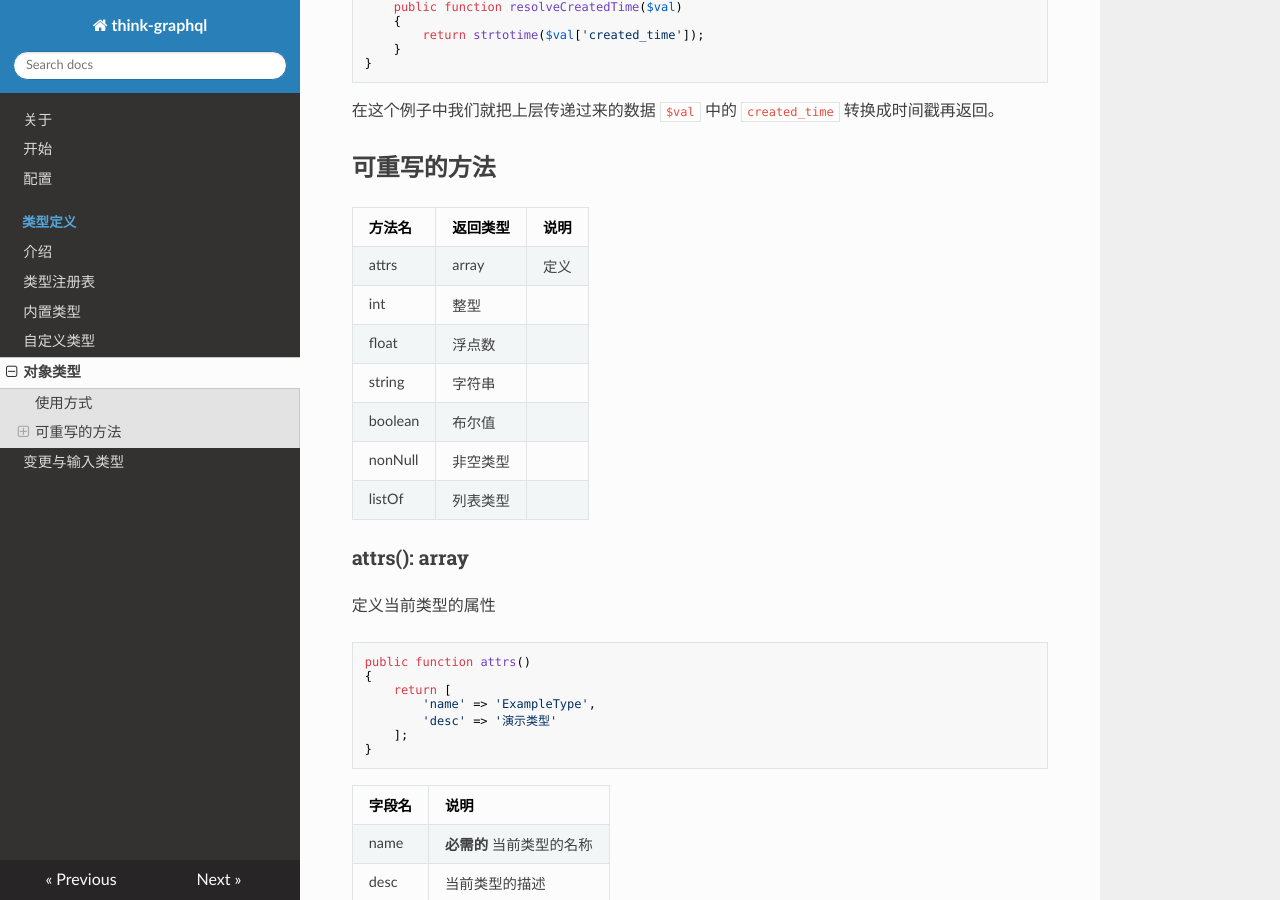
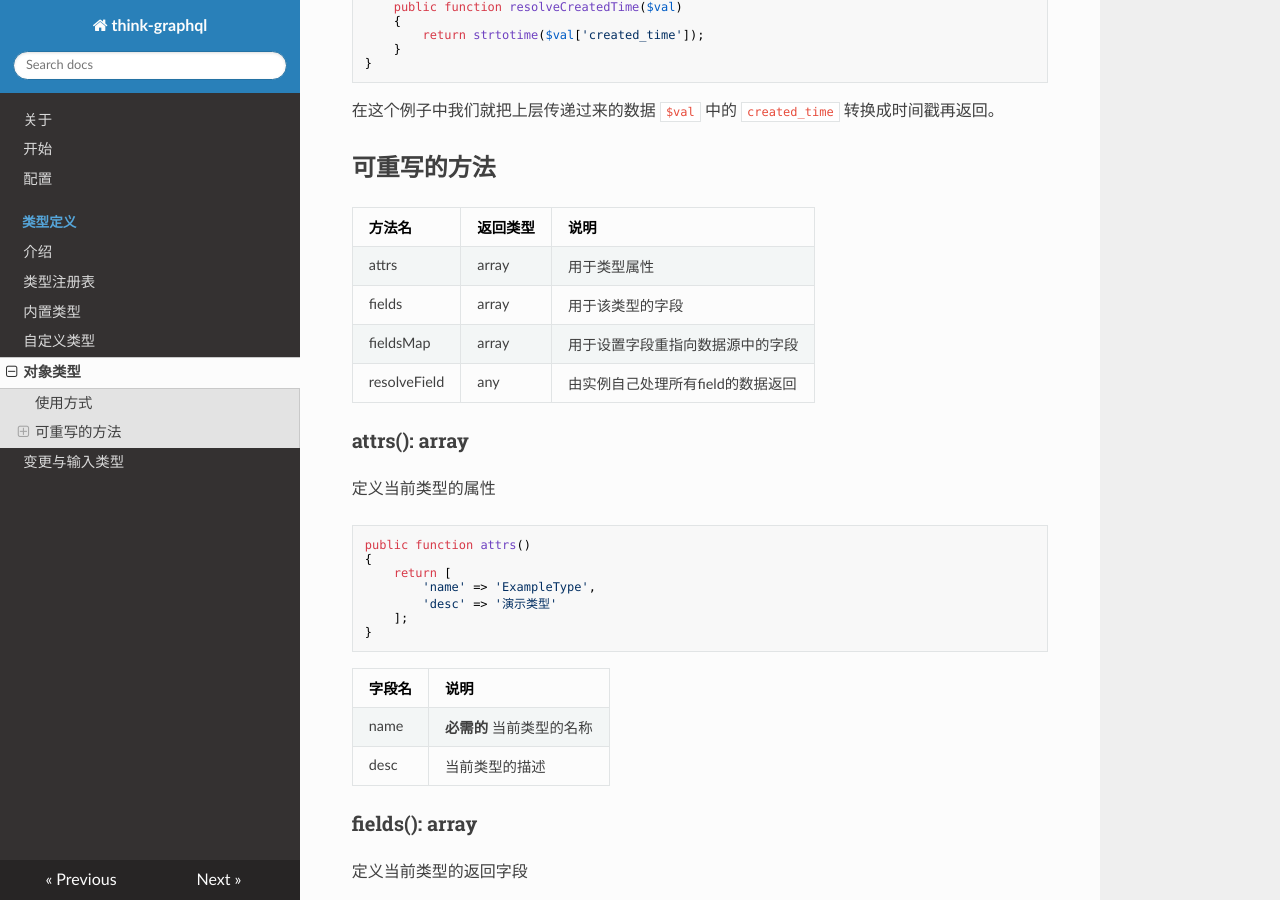
Before and after one commit to smilecc/think-graphql, an MkDocs documentation site: the page built from docs/type/object.md, in a window 1280 px wide and 900 px high, scrolled down 1786 px. Built offline with MkDocs 1.6.1, drawn with Linux system fonts in a browser that asks for light colours; nearby versions of some CDN libraries; old or Windows-style settings are respelled for this version of MkDocs.

Commit message:
Modify: 修改对象类型的可重写的方法中的表格

```diff
--- a/docs/type/object.md
+++ b/docs/type/object.md
@@ -108,13 +108,10 @@ class UserType extends ObjectType
 
 方法名 | 返回类型 | 说明
 --- | --- | ---
-attrs | array | 定义
-int | 整型
-float | 浮点数
-string | 字符串
-boolean | 布尔值
-nonNull | 非空类型
-listOf | 列表类型
+attrs | array | 用于类型属性
+fields | array | 用于该类型的字段
+fieldsMap | array | 用于设置字段重指向数据源中的字段
+resolveField | any | 由实例自己处理所有field的数据返回
 
 ### attrs(): array
 
```
